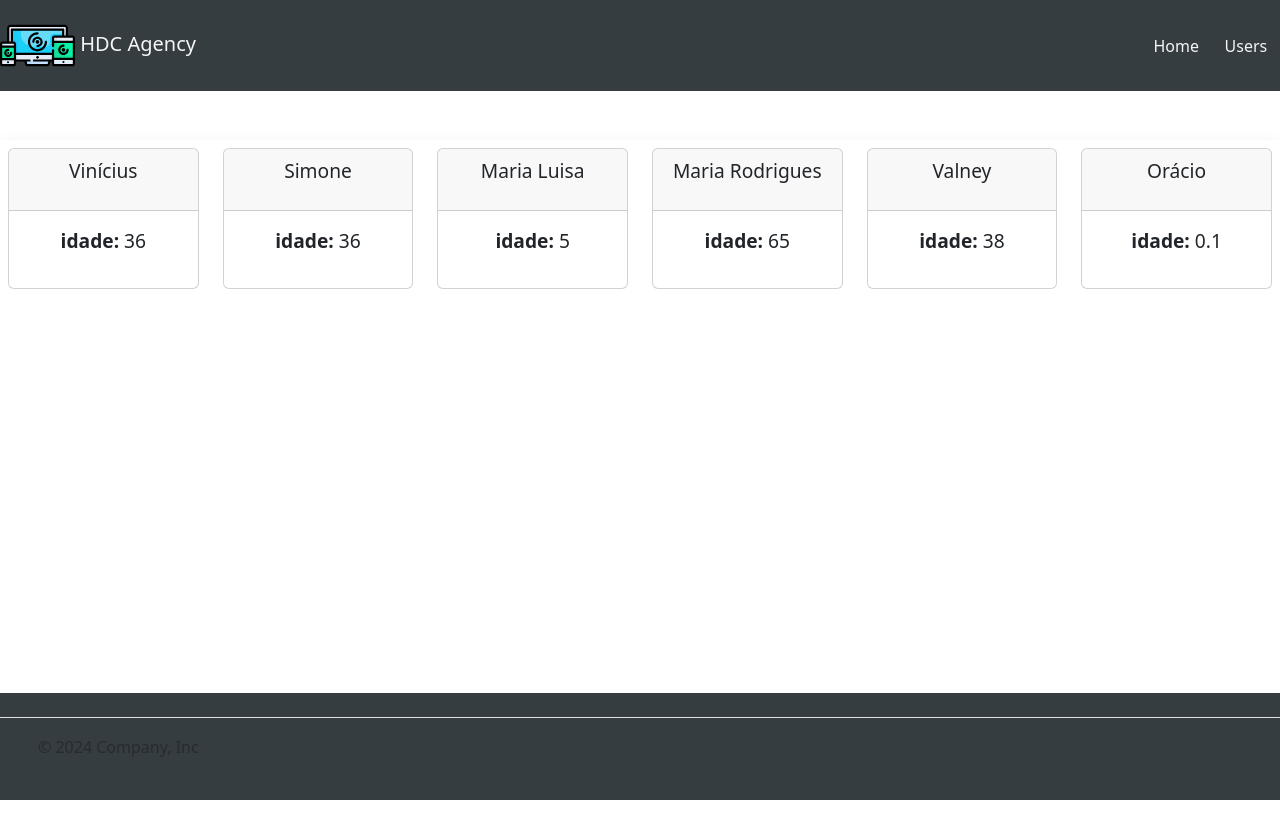
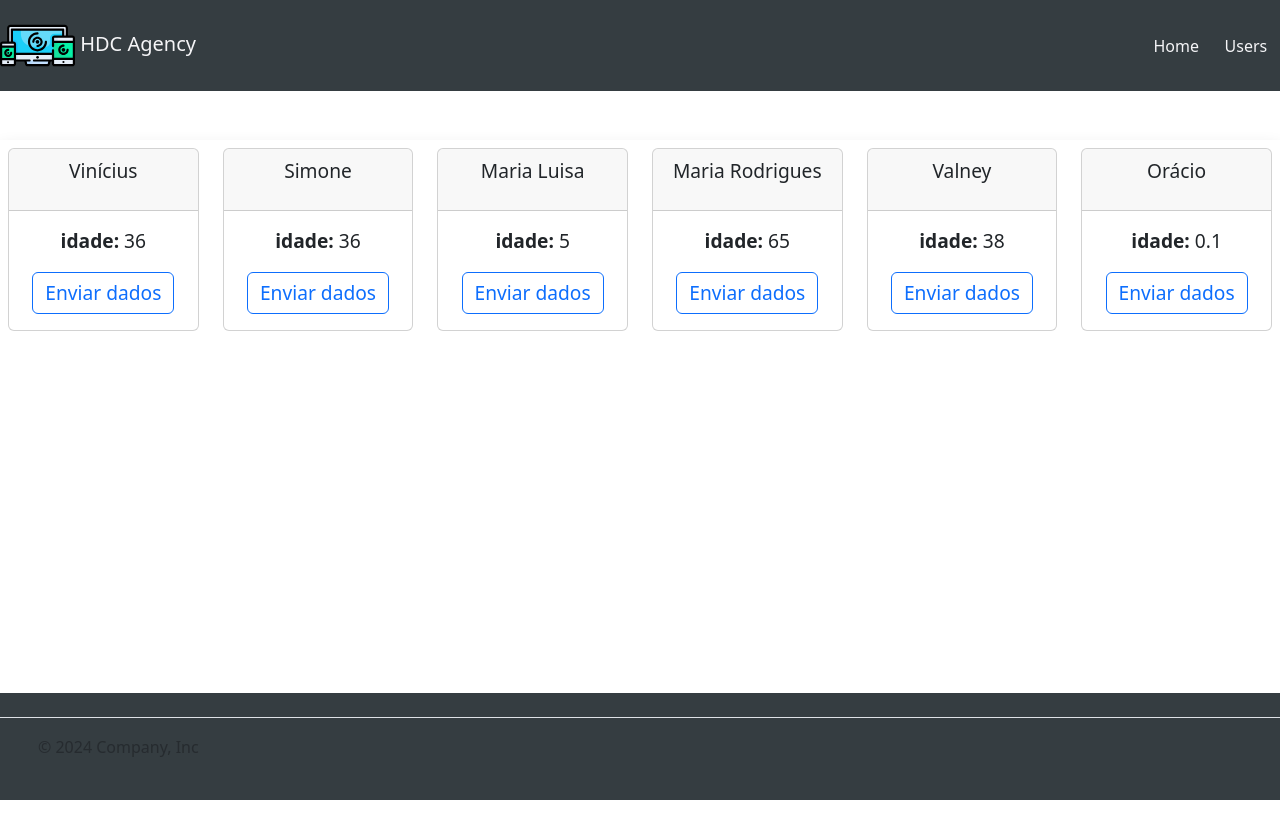
Before and after one commit to WiniciusDutra/hdc-agency, an Angular app: page /users in a window 1280 px wide. Shown: the top 838 px of the page. Built offline with nearby package versions, Linux system fonts and the light colour scheme.

Commit message:
como usar o output do Angular

```diff
--- a/src/app/_components/user-card/user-card.component.css
+++ b/src/app/_components/user-card/user-card.component.css
@@ -6,7 +6,7 @@ div.card{
 
 @media (min-width: 0px) {
 
-    div.card p{
+    div.card p, button{
 
         font-size: smaller;
     }
@@ -15,7 +15,7 @@ div.card{
 
  @media (min-width: 576px) {
 
-    div.card p{
+    div.card p, button{
 
         font-size: small;
     }
@@ -24,7 +24,7 @@ div.card{
 
  @media (min-width: 768px) {
 
-    div.card p{
+    div.card p, button{
 
         font-size: medium;
     }
@@ -33,7 +33,7 @@ div.card{
 
  @media (min-width: 992px) {
 
-    div.card p{
+    div.card p, button{
 
         font-size: larger;
     }
--- a/src/app/_components/user-card/user-card.component.html
+++ b/src/app/_components/user-card/user-card.component.html
@@ -1,6 +1,11 @@
 <div class="card">
-  <div class="card-header"><p>{{user.name}}</p></div>
+  <div class="card-header">
+    <p>{{ user.name }}</p>
+  </div>
   <div class="card-body">
-    <p><b>idade: </b>{{user.age}}</p>
+    <p><b>idade: </b>{{ user.age }}</p>
+    <button (click)="enviarDados()" class="btn btn-outline-primary">
+      Enviar dados
+    </button>
   </div>
 </div>
--- a/src/app/_components/user-card/user-card.component.ts
+++ b/src/app/_components/user-card/user-card.component.ts
@@ -1,16 +1,20 @@
-import { Component, Input } from '@angular/core';
+import { Component, EventEmitter, Input, Output } from '@angular/core';
 import { User } from '../../_models/user';
 
 @Component({
   selector: 'app-user-card',
   templateUrl: './user-card.component.html',
-  styleUrl: './user-card.component.css'
+  styleUrl: './user-card.component.css',
 })
 export class UserCardComponent {
-
   @Input() user: User = {
     name: '',
-    age: 0
+    age: 0,
   };
 
+  @Output() userInfoEmitter = new EventEmitter<User>();
+
+  enviarDados() {
+    this.userInfoEmitter.emit(this.user);
+  }
 }
--- a/src/app/pages/users/users.component.html
+++ b/src/app/pages/users/users.component.html
@@ -1,7 +1,13 @@
 <div class="row">
   <app-user-card
-  *ngFor="let user of usersList"
-  [user]="user"
-   class="col-sm-2"></app-user-card>
-
+    (userInfoEmitter)="infoUserSelecionado($event)"
+    *ngFor="let user of usersList"
+    [user]="user"
+    class="col-sm-2"
+  ></app-user-card>
 </div>
+<div *ngIf="usuarioSelecionado" class="mt-3 border col-md p-3">
+  <h4>Usuário selecionado:</h4>
+  <p>nome: <b>{{usuarioSelecionado.name}}</b></p>
+  <p>idade: <b>{{usuarioSelecionado.age}}</b></p>
+</div>
--- a/src/app/pages/users/users.component.ts
+++ b/src/app/pages/users/users.component.ts
@@ -13,6 +13,8 @@ export class UsersComponent {
 
   //listaUsuarios: string[] = ['Vinicius', 'Simone', 'Malú', 'Olaf', 'Catarina']
 
+  usuarioSelecionado : User | undefined;
+
   usersList: User[] =
   [
     { name: 'Vinícius', age: 36},
@@ -24,4 +26,8 @@ export class UsersComponent {
 
   ]
 
+  infoUserSelecionado(user:User){
+    this.usuarioSelecionado = user
+  }
+
 }
```
